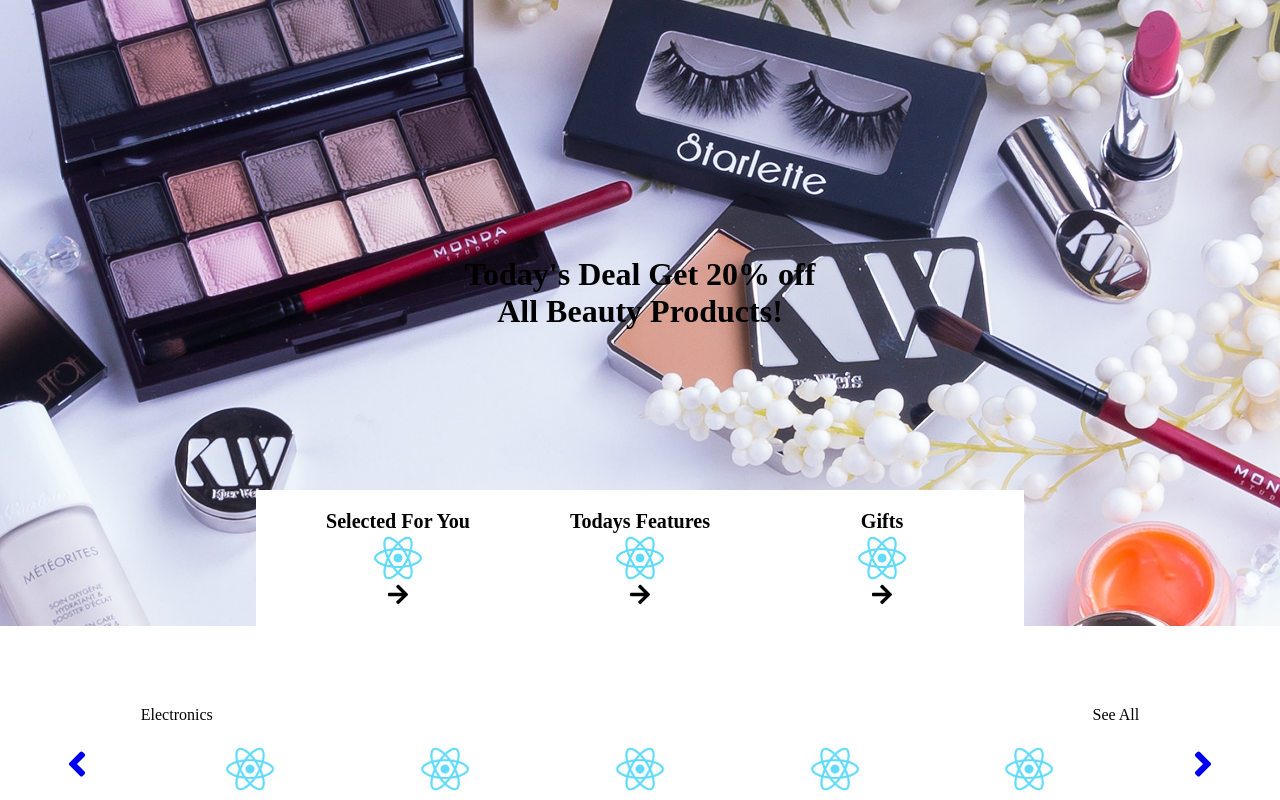
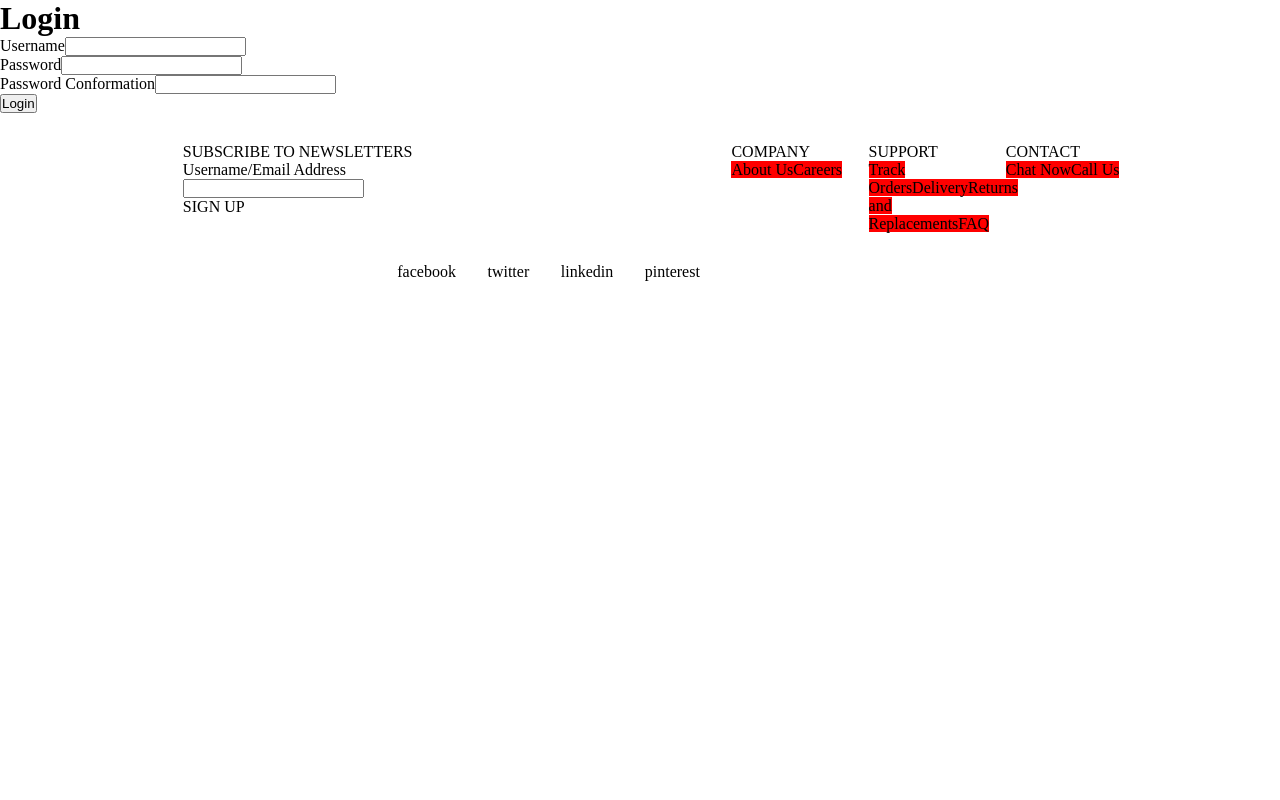
Before and after one commit to jolouie7/webuy-frontend, a React (Create React App) app: page /signin in a window 1280 px wide. Shown: the top 800 px of the page. Built offline with nearby package versions, Linux system fonts and the light colour scheme.

Commit message:
beginning layout of the footer

```diff
--- a/src/App.js
+++ b/src/App.js
@@ -11,9 +11,8 @@
 import logout from "./actions/logout"
 import NavBar from "./containers/navBar";
 import SignOut from "./components/signOut"
-import ItemCarousel from "./components/ItemCarousel";
-import ItemDeals from "./containers/ItemDeals"
 import "./styles/App.scss"
+import Footer from "./components/Footer";
 
 class App extends Component {
   // constructor(props) {
@@ -62,21 +61,12 @@
       <div>
         {/* <Route render={props => <NavBar {...props}/>} /> */}
         {/* <NavBar /> */}
-        <div id="main-page">
-          <ItemDeals />
-          <ItemCarousel />
-          <hr />
-          <ItemCarousel />
-          <hr />
-          <ItemCarousel />
-          <hr />
-          <ItemCarousel />
-        </div>
         <Switch>
-          {/* <Route exact path="/" render={props => <HomePage {...props} />} /> */}
+          <Route exact path="/" render={props => <HomePage {...props} />} />
           <Route exact path="/signup" render={props => <SignUp {...props} />} />
           <Route exact path="/signin" render={props => <SignIn {...props} />} />
         </Switch>
+        <Footer />
         {/* Place this code below somewhere instead of App.js */}
         {Object.keys(this.props.currentUser).length !== 0 ? (
           <button onClick={this.handleClick}>Log Out</button>
--- /dev/null
+++ b/src/components/Footer.js
@@ -0,0 +1,42 @@
+import React from 'react'
+import "../styles/Footer.scss"
+// convert non-BEM to BEM
+export default function Footer() {
+  return (
+    <div className="footer-container">
+      <div className="footer-left">
+        <p>SUBSCRIBE TO NEWSLETTERS</p>
+        <p>Username/Email Address</p>
+        <input />
+        <p>SIGN UP</p>
+      </div>
+      <div className="footer-right-group">
+        <div className="footer-right-1">
+          <p>COMPANY</p>
+          <a>About Us</a>
+          <a>Careers</a>
+        </div>
+        <div className="footer-right-2">
+          <p>SUPPORT</p>
+          <div className-="footer__clickables">
+            <a>Track Orders</a>
+            <a>Delivery</a>
+            <a>Returns and Replacements</a>
+            <a>FAQ</a>
+          </div>
+        </div>
+        <div className="footer-right-3">
+          <p>CONTACT</p>
+          <a>Chat Now</a>
+          <a>Call Us</a>
+        </div>
+      </div>
+      <div className="social-media">
+        <a>facebook</a>
+        <a>twitter</a>
+        <a>linkedin</a>
+        <a>pinterest</a>
+      </div>
+    </div>
+  );
+}
--- a/src/components/HomePage.js
+++ b/src/components/HomePage.js
@@ -1,6 +1,9 @@
 import React, { Component } from 'react'
 import { connect } from "react-redux";
 import {Link} from "react-router-dom";
+import ItemCarousel from "./ItemCarousel";
+// import Footer from "./Footer";
+import ItemDeals from "../containers/ItemDeals";
 
 class HomePage extends Component {
   render() {
@@ -11,6 +14,17 @@
         { this.props.currentUser.name ? <p> Hi, {this.props.currentUser.name}</p> : <Link to="/signin">SignIn</Link> }
         {/* <p> Hi, {this.props.currentUser.name}</p> */}
         {/* {console.log(this.props.currentUser)} */}
+                <div id="main-page">
+          <ItemDeals />
+          <ItemCarousel />
+          <hr />
+          <ItemCarousel />
+          <hr />
+          <ItemCarousel />
+          <hr />
+          <ItemCarousel />
+
+        </div>
       </div>
     );
   }
--- /dev/null
+++ b/src/styles/Footer.scss
@@ -0,0 +1,55 @@
+.footer-container {
+  display: grid;
+  // grid-template-columns: auto auto auto;
+  // grid-template-areas:
+  // ". ftl ftl fr1 fr2 fr3"
+  // "sm sm sm sm sm sm";
+  // grid-template-rows: 1fr 1fr;
+  // grid-template-columns: 1fr 1fr;
+  grid-template-columns: repeat(7, 1fr);
+  grid-template-rows: repeat(7, 1fr);
+  // grid-auto-rows: 100px;
+}
+
+.footer-left {
+  // grid-area: ftl;
+  grid-column: 2/5;
+  grid-row: 2/5;
+}
+.footer-right-group {
+  grid-column: 5/8;
+  grid-row: 2/5;
+  display: grid;
+  grid-template-columns: 25% 25% 25%;
+  // position: relative;
+  // flex-wrap: wrap;
+  // flex-direction: column;
+  a {
+    background: red;
+    width: 300px;
+  }
+  // --------------------------- Get the clickable links to stacks ----------------------------
+  .footer__clickables {
+    display: flex;
+    flex-direction: column;
+    // flex-wrap: wrap;
+  }
+}
+    .footer-right-1 {
+      // grid-area: fr1;
+      // width: 400px;
+    }
+    .footer-right-2 {
+      // grid-area: fr2;
+      // width: 400px;
+    }
+.footer-right-3 {
+  // grid-area: fr3;
+}
+.social-media {
+  // grid-area: sm;
+  grid-column: 3/5;
+  grid-row: 6/7;
+  display: flex;
+  justify-content: space-evenly;
+}
```
